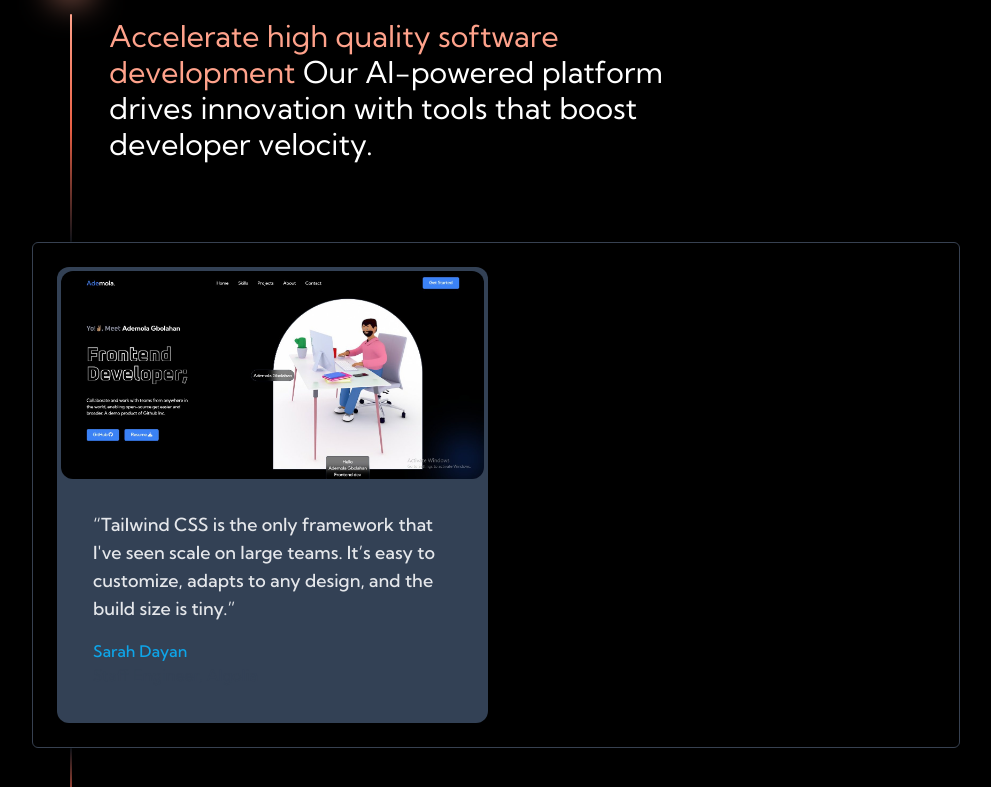
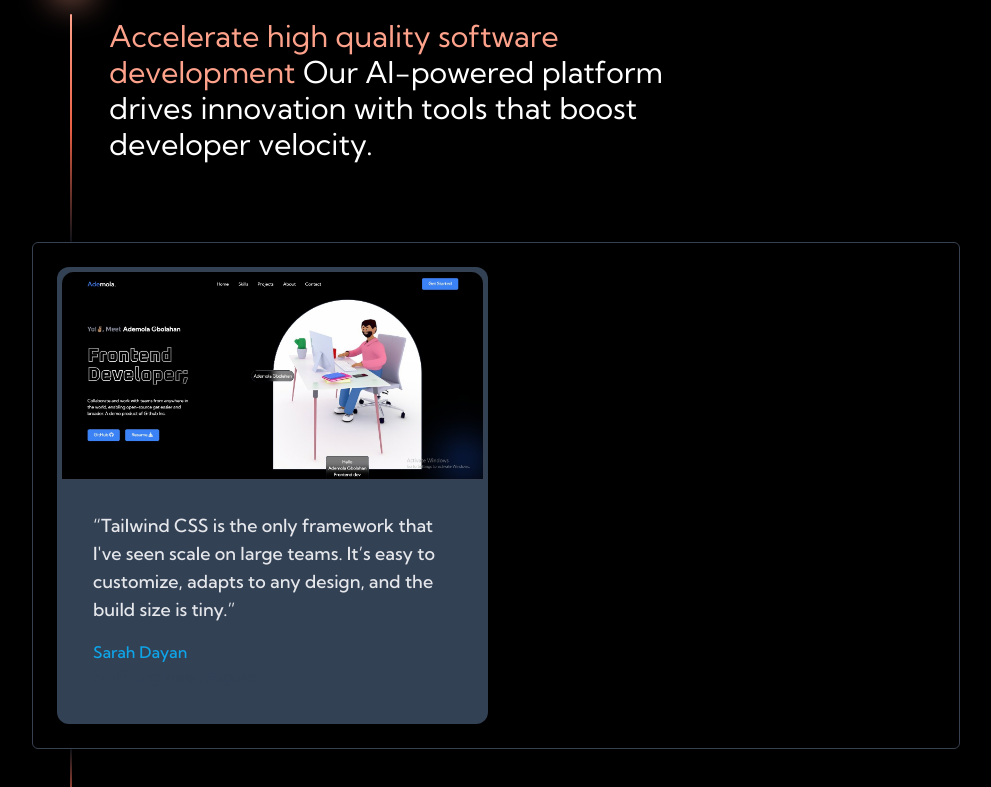
Before and after one commit to Codehack-01/My-Portfolio, a website: page index.html in a window 1280 px wide. Shown: the part 1950-2737 px from the top of the page, without its empty margins (144-1135 px from the left). Drawn offline with nearby package versions, Linux system fonts and the light colour scheme.

Commit message:
source code

```diff
--- a/index.html
+++ b/index.html
@@ -363,8 +363,11 @@
 
 
           <figure class="md: bg-slate-700 rounded-xl p-1 md:p-1 dark:bg-slate-800">
-            <img class="w-auto h-auto  mx-auto rounded-xl" src="img/portimg1.jpg" alt="" width="384" height="512">
-            <div class="pt-6 md:p-8 text-center md:text-left space-y-4">
+            <div class="img-container2">
+              <img class="w-46 h-46 md:h-auto md:w-auto  mx-auto " src="img/portimg1.jpg" alt="" >
+            </div>
+            <!-- <img class="w-46 h-46 md:h-auto md:w-auto  mx-auto rounded-xl" src="img/portimg1.jpg" alt="" > -->
+            <div class="pt-6 p-2 md:p-8 text-left space-y-4">
               <blockquote>
                 <p class="text-lg font-medium">
                   “Tailwind CSS is the only framework that I've seen scale
--- a/input.css
+++ b/input.css
@@ -552,3 +552,16 @@ h2 {
     z-index: -1 !important;
     transform: translateZ(0);
 }
+
+.img-container2 {
+
+}
+
+.img-container2 img{
+
+    border-radius:0.8rem 0.8rem 0 0;
+    border: 1px solid #374151;
+    width: auto;
+    height: auto;
+    object-fit: cover;
+}
```
Also changed, not shown: css/main.css.
